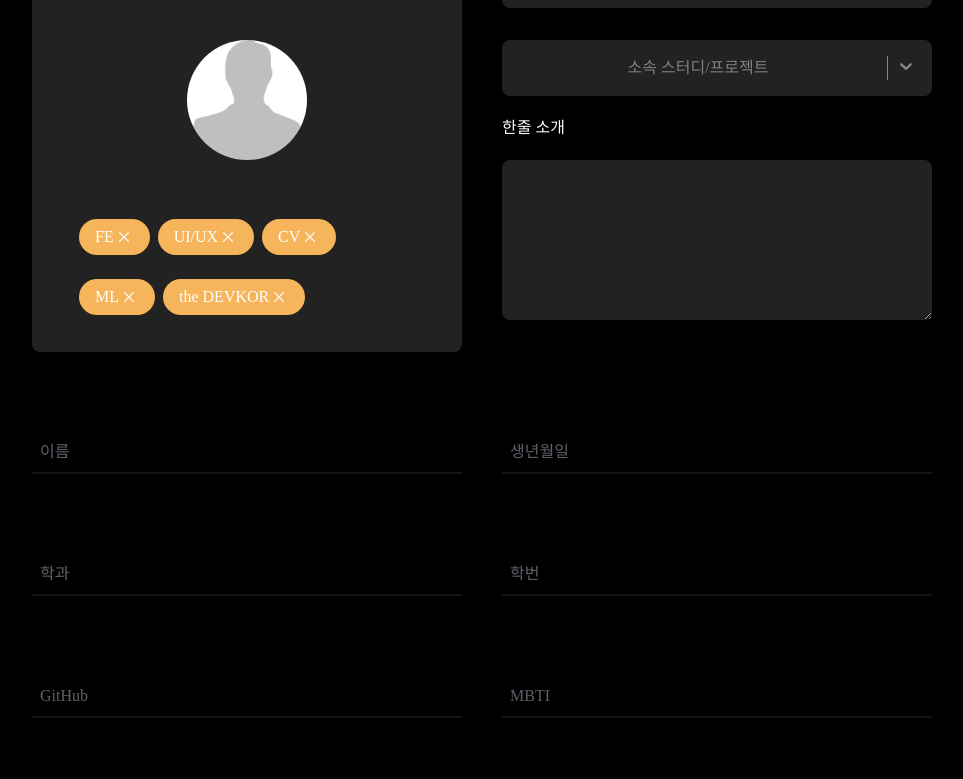
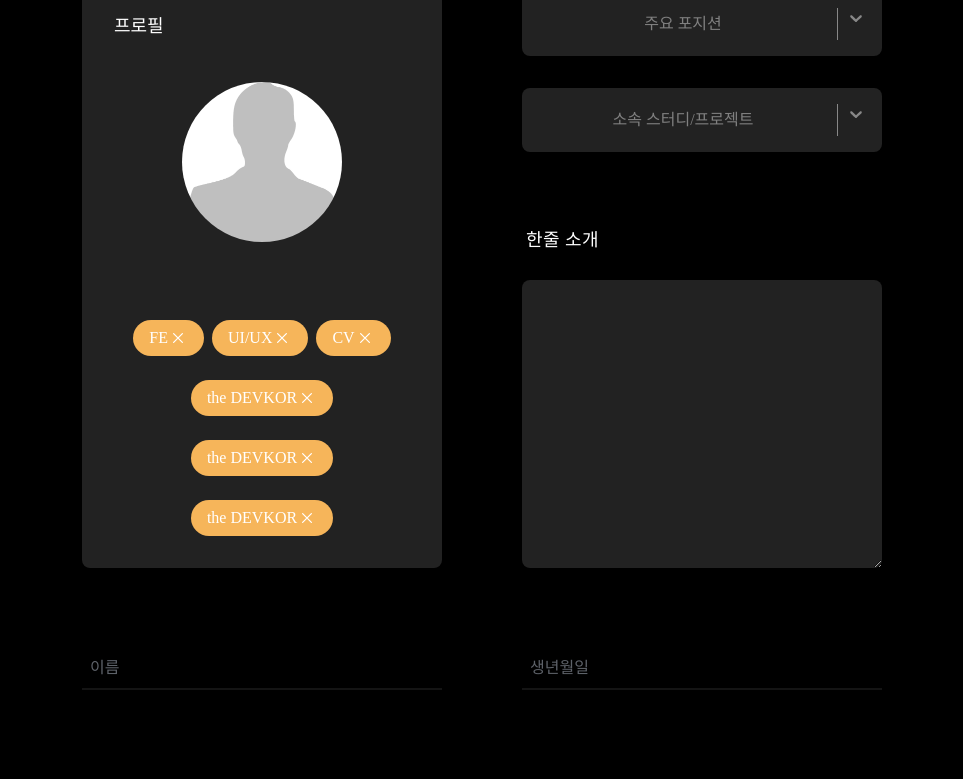
Before and after one commit to DevKor-Team/DEVKOR-front, a Next.js app: page /mypage in a window 1280 px wide. Shown: the part 196-975 px from the top of the page, without its empty margins (158-1121 px from the left). Built offline with nearby package versions, Linux system fonts and the light colour scheme.

Commit message:
refactor: make component thiner

```diff
--- a/pages/mypage.tsx
+++ b/pages/mypage.tsx
@@ -37,7 +37,7 @@ const MyPage = () => {
 
         control: () => ({
             width: "100%",
-            height: "3.5rem",
+            height: "4rem",
             display: "flex",
             background: "#222222",
             padding: "0.5rem",
@@ -50,7 +50,7 @@ const MyPage = () => {
             alignItems: "center",
         }),
         singleValue: () => ({
-            fontSize: "1.05rem",
+            fontSize: "1.15rem",
             opacity: 0.6,
             letterSpacing: ".01rem",
             fontWeight: 400,
@@ -68,7 +68,7 @@ const MyPage = () => {
 
         control: () => ({
             width: "100%",
-            height: "3.5rem",
+            height: "4rem",
             display: "flex",
             background: "#222222",
             padding: "0.5rem",
@@ -81,7 +81,7 @@ const MyPage = () => {
             alignItems: "center",
         }),
         singleValue: () => ({
-            fontSize: "1.05rem",
+            fontSize: "1.15rem",
             opacity: 0.6,
             letterSpacing: ".01rem",
             fontWeight: 400,
@@ -99,25 +99,28 @@ const MyPage = () => {
 
     return (
         <div className="text-white">
-            <h2 className="text-xl font-semibold my-5 mx-10">마이페이지</h2>
+            <div className="text-xl font-semibold my-10 mx-[10%] flex justify-start">마이페이지</div>
             <form className="mx-10" onSubmit={handleSubmit(onSubmit)}>
-                <div className="flex justify-center">
-                    <div className="bg-[#222222] w-[50%] rounded-lg mr-5 h-[25rem]">
-                        <h4 className="text-lg px-8 py-5">프로필</h4>
-                        <div className="flex flex-col items-center">
-                            <div className="mb-10 mt-5">
-                                <Image src="/images/ProfileDefault.jpg" alt="profile" width="120" height="120" className="rounded-full" />
+                {/* <div className="my-5 text-xl font-semibold">마이페이지</div> */}
+                <div className="flex justify-center h-[36rem]">
+                    <div className="bg-[#222222] w-[40%] rounded-lg mr-10 h-full">
+                        <h4 className="text-lg px-8 pt-5 h-[10%] ">프로필</h4>
+                        <div className="flex flex-col items-center h-[90%]">
+                            <div className="pt-8 h-[50%]">
+                                <Image src="/images/ProfileDefault.jpg" alt="profile" width="160" height="160" className="rounded-full" />
                             </div>
-                            <div className="flex flex-wrap justify-start w-[80%] items-end mb-5">
+                            <div className="flex flex-wrap justify-center w-[80%] items-end mb-5">
                                 <Tag name="FE" />
                                 <Tag name="UI/UX" />
                                 <Tag name="CV" />
-                                <Tag name="ML" />
+                                <Tag name="the DEVKOR" />
+                                <Tag name="the DEVKOR" />
                                 <Tag name="the DEVKOR" />
                             </div>
                         </div>
                     </div>
-                    <div className="w-[50%] ml-5 h-[25rem]">
+                    <div className="w-[40%] ml-10">
+                        <div className="h-[40%]">
                             <div>
                                 <Select
                                     options={positionOptions}
@@ -159,22 +162,22 @@ const MyPage = () => {
                                     }}
                                 />
                             </div>
-
-                        <div className="mt-5">
-                            <h2 className="">한줄 소개</h2>
-                            <textarea name="" id="" className="bg-[#222222] rounded-lg w-[100%] h-[10rem] mt-5 p-5"></textarea>
+                        </div>
+                        <div className="h-[10%] tracking-wide p-1 text-lg">한줄 소개</div>
+                        <div className="h-[50%]">
+                            <textarea name="" id="" className="bg-[#222222] rounded-lg w-[100%] h-full p-5"></textarea>
                         </div>
                     </div>
                 </div>
-                <div className="flex">
-                    <div className="w-[50%] mr-5 flex flex-col my-10">
+                <div className="flex justify-center">
+                    <div className="w-[40%] mr-10 flex flex-col my-10">
                         <input type="text" placeholder="이름" className="bg-black border-b-2 border-[#222222] my-10 p-2 opacity-60" {...register("name")} />
                         <input type="text" placeholder="학과" className="bg-black border-b-2 border-[#222222] my-10 p-2 opacity-60" {...register("major")} />
                         <input type="text" placeholder="GitHub" className="bg-black border-b-2 border-[#222222] my-10 p-2 opacity-60" {...register("github")} />
                         <input type="text" placeholder="Instagram" className="bg-black border-b-2 border-[#222222] my-10 p-2 opacity-60" {...register("instagram")} />
                         <input type="text" placeholder="Blog" className="bg-black border-b-2 border-[#222222] my-10 p-2 opacity-60" {...register("blog")} />
                     </div>
-                    <div className="w-[50%] ml-5 flex flex-col my-10">
+                    <div className="w-[40%] ml-10 flex flex-col my-10">
                         <input type="text" placeholder="생년월일" className="bg-black border-b-2 border-[#222222] my-10 p-2 opacity-60" {...register("birthday")} />
                         <input type="text" placeholder="학번" className="bg-black border-b-2 border-[#222222] my-10 p-2 opacity-60" {...register("studentNo")} />
                         <input type="text" placeholder="MBTI" className="bg-black border-b-2 border-[#222222] my-10 p-2 opacity-60" {...register("mbti")} />
```
Lines whose indentation alone changed are shown as unchanged.
